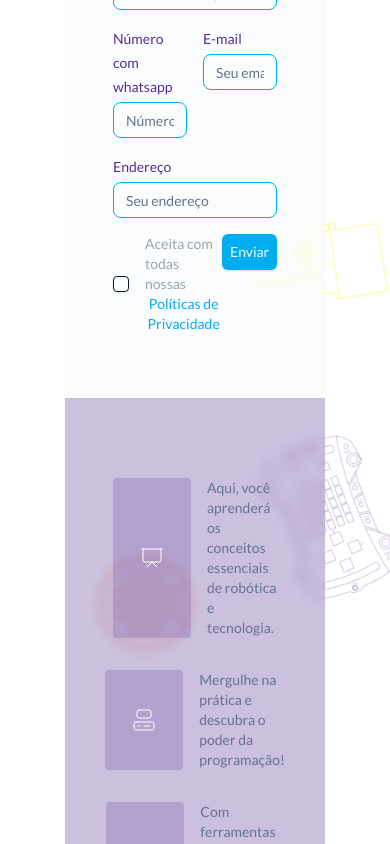
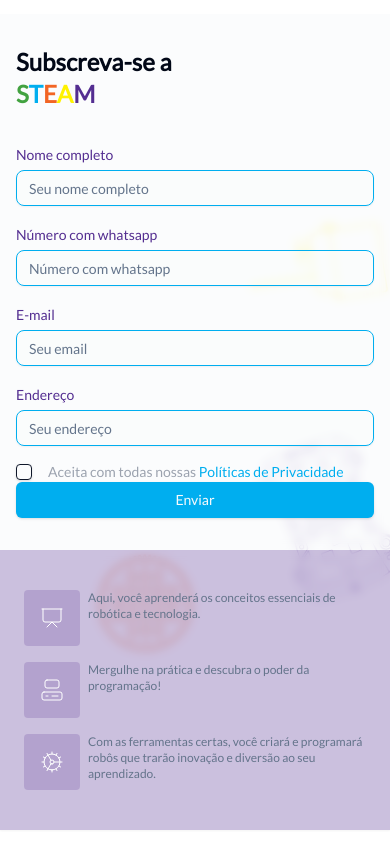
Before and after one commit to RutonC/steam, a Next.js app: page / in a window 390 px wide. Shown: the top 844 px of the page. Built offline with nearby package versions, Linux system fonts and the light colour scheme.

Commit message:
responsive layout

```diff
--- a/package.json
+++ b/package.json
@@ -25,6 +25,7 @@
     "@radix-ui/react-switch": "^1.1.0",
     "@radix-ui/react-toast": "^1.2.1",
     "@radix-ui/react-tooltip": "^1.1.2",
+    "@vercel/analytics": "^1.3.1",
     "class-variance-authority": "^0.7.0",
     "clsx": "^2.1.1",
     "lucide-react": "^0.436.0",
--- a/src/app/layout.tsx
+++ b/src/app/layout.tsx
@@ -3,6 +3,7 @@
 import "./globals.css";
 import { ThemeProvider } from "@/components/theme-provider";
 import { Toaster } from "@/components/ui/toaster";
+import {Analytics} from '@vercel/analytics/react'
 
 const inter = Inter({ subsets: ["latin"] });
 const lato = Lato({ weight:"400",subsets: ["latin"] });
@@ -20,7 +21,11 @@
   return (
     <html lang="en">
       <body className={lato.className}>
-        <ThemeProvider attribute="class" defaultTheme="system" enableSystem disableTransitionOnChange>{children} <Toaster/></ThemeProvider>
+        <ThemeProvider attribute="class" defaultTheme="system" enableSystem disableTransitionOnChange>
+          <Analytics/>
+          {children}
+          <Toaster/>
+          </ThemeProvider>
       </body>
     </html>
   );
--- a/src/app/page.tsx
+++ b/src/app/page.tsx
@@ -76,41 +76,138 @@
 
   }
   return (
-    <div className='back h-full w-screen flex items-center justify-center '>
-      <div className='grid md:grid-cols-3 grid-cols-1 shadow-sm w-2/3'>
-        <SideLeft/>
-        <div className='bg-slate-100/30 backdrop-blur-sm col-span-2 py-16 px-12 mds md:px-36'>
+    // <div className='back h-screen w-screen flex items-center justify-center '>
+    //   <div className='grid md:grid-cols-3 grid-cols-1 sm:grid-cols-1 shadow-sm w-2/3'>
+    //     <SideLeft/>
+    //     <div className='bg-slate-100/30 backdrop-blur-sm col-span-2 py-16 px-12 mds md:px-36'>
+    //      <div>
+    //       <span className='font-bold text-3xl'>Subscreva-se a <br/><span className='text-colorOne'>S</span><span className='text-colorTwo'>T</span><span className='text-colorThree'>E</span><span className='text-colorFour'>A</span><span className='text-colorFive'>M</span></span>
+
+    //       <form onSubmit={handleSubmit(handleSend)} className='space-y-4 mt-8'>
+
+    //         <div>
+    //         <Label htmlFor='name' className='text-sm font-medium text-colorFive'>Nome completo</Label>
+    //         <Input {...register("name")} id="name" type='text' placeholder='Seu nome completo' className='mt-1 w-full rounded-lg border-colorTwo bg-slate-50/30 px-3 py-2 text-[#333] placeholder:text-muted-foreground focus:border-colorTwo focus:ring-colorTwo'/>
+    //         {errors.name && <span className="text-red-500 text-sm">{errors.name.message}</span>}
+    //         </div>
+    //         <div className='grid grid-cols-1 md:grid-cols-2 gap-4'>
+    //         <div>
+    //         <Label htmlFor='phone' className='text-sm font-medium text-colorFive'>Número com whatsapp</Label>
+    //         <Input {...register("phone")} id="phone" type='text' placeholder='Número com whatsapp' className='mt-1 w-full rounded-lg border-colorTwo bg-slate-50/30 px-3 py-2 text-[#333] placeholder:text-muted-foreground focus:border-colorTwo focus:ring-colorTwo'/>
+    //         {errors.phone && <span className="text-red-500 text-sm">{errors.phone.message}</span>}
+    //         </div>
+    //         <div>
+    //         <Label htmlFor='email' className='text-sm font-medium text-colorFive'>E-mail</Label>
+    //         <Input {...register("email")} id="email" type='email' placeholder='Seu email' className='mt-1 w-full rounded-lg border-colorTwo bg-slate-50/30 px-3 py-2 text-[#333] placeholder:text-muted-foreground focus:border-colorTwo focus:ring-colorTwo'/>
+    //         {errors.email && <span className="text-red-500 text-sm">{errors.email.message}</span>}
+    //         </div>
+    //         </div>
+    //         <div>
+    //         <Label htmlFor='address' className='text-sm font-medium text-colorFive'>Endereço</Label>
+    //         <Input {...register("address")} id="address" type='text' placeholder='Seu endereço' className='mt-1 w-full rounded-lg border-colorTwo bg-slate-50/30 px-3 py-2 text-[#333] placeholder:text-muted-foreground focus:border-colorTwo focus:ring-colorTwo'/>
+    //         {errors.address && <span className="text-red-500 text-sm">{errors.address.message}</span>}
+    //         </div>
+    //         <div className='grid grid-cols-3'>
+    //           <div className='col-span-2'>
+    //             <div className='flex flex-row justify-items-center items-center'>
+    //             <Checkbox {...register("check")} className='mr-4 ' />
+    //            <span className='text-sm text-gray-400'>
+    //            Aceita com todas nossas <Dialog>
+    //             <DialogTrigger>
+    //            <span className='text-colorTwo cursor-pointer'> Políticas de Privacidade</span>
+    //             </DialogTrigger>
+    //             <ModalPrivacy message='lo'/>
+    //            </Dialog>
+    //             </span>
+    //             </div>
+    //             {errors.check && <span className="text-red-500 text-sm">{errors.check.message}</span>}
+    //           </div>
+    //           <Button disabled={loading} className={`bg-colorTwo hover:bg-colorFive ${loading ?? 'bg-slate-500'}`}>
+    //             Enviar
+    //           </Button>
+    //         </div>
+
+    //       </form>
+    //      </div>
+    //     </div>
+    //   </div>
+    // </div>
+
+    <div className='back h-screen w-screen flex items-center justify-center'>
+  <div className='grid grid-cols-1 sm:grid-cols-2 md:grid-cols-3 shadow-sm w-full sm:w-2/3'>
+    <SideLeft />
+    <div className='bg-slate-100/30 backdrop-blur-sm col-span-2 py-8 px-4 sm:py-16 sm:px-12 md:px-36'>
       <div>
-          <span className='font-bold text-3xl'>Subscreva-se a <br/><span className='text-colorOne'>S</span><span className='text-colorTwo'>T</span><span className='text-colorThree'>E</span><span className='text-colorFour'>A</span><span className='text-colorFive'>M</span></span>
+        <span className='font-bold text-2xl sm:text-3xl'>
+          Subscreva-se a <br/>
+          <span className='text-colorOne'>S</span>
+          <span className='text-colorTwo'>T</span>
+          <span className='text-colorThree'>E</span>
+          <span className='text-colorFour'>A</span>
+          <span className='text-colorFive'>M</span>
+        </span>
 
         <form onSubmit={handleSubmit(handleSend)} className='space-y-4 mt-8'>
-
           <div>
-            <Label htmlFor='name' className='text-sm font-medium text-colorFive'>Nome completo</Label>
-            <Input {...register("name")} id="name" type='text' placeholder='Seu nome completo' className='mt-1 w-full rounded-lg border-colorTwo bg-slate-50/30 px-3 py-2 text-[#333] placeholder:text-muted-foreground focus:border-colorTwo focus:ring-colorTwo'/>
+            <Label htmlFor='name' className='text-sm font-medium text-colorFive'>
+              Nome completo
+            </Label>
+            <Input
+              {...register("name")}
+              id="name"
+              type='text'
+              placeholder='Seu nome completo'
+              className='mt-1 w-full rounded-lg border-colorTwo bg-slate-50/30 px-3 py-2 text-[#333] placeholder:text-muted-foreground focus:border-colorTwo focus:ring-colorTwo'
+            />
             {errors.name && <span className="text-red-500 text-sm">{errors.name.message}</span>}
           </div>
-            <div className='grid grid-cols-2 gap-4'>
+
+          <div className='grid grid-cols-1 sm:grid-cols-2 gap-4'>
             <div>
-            <Label htmlFor='phone' className='text-sm font-medium text-colorFive'>Número com whatsapp</Label>
-            <Input {...register("phone")} id="phone" type='text' placeholder='Número com whatsapp' className='mt-1 w-full rounded-lg border-colorTwo bg-slate-50/30 px-3 py-2 text-[#333] placeholder:text-muted-foreground focus:border-colorTwo focus:ring-colorTwo'/>
+              <Label htmlFor='phone' className='text-sm font-medium text-colorFive'>
+                Número com whatsapp
+              </Label>
+              <Input
+                {...register("phone")}
+                id="phone"
+                type='text'
+                placeholder='Número com whatsapp'
+                className='mt-1 w-full rounded-lg border-colorTwo bg-slate-50/30 px-3 py-2 text-[#333] placeholder:text-muted-foreground focus:border-colorTwo focus:ring-colorTwo'
+              />
               {errors.phone && <span className="text-red-500 text-sm">{errors.phone.message}</span>}
             </div>
             <div>
-            <Label htmlFor='email' className='text-sm font-medium text-colorFive'>E-mail</Label>
-            <Input {...register("email")} id="email" type='email' placeholder='Seu email' className='mt-1 w-full rounded-lg border-colorTwo bg-slate-50/30 px-3 py-2 text-[#333] placeholder:text-muted-foreground focus:border-colorTwo focus:ring-colorTwo'/>
+              <Label htmlFor='email' className='text-sm font-medium text-colorFive'>
+                E-mail
+              </Label>
+              <Input
+                {...register("email")}
+                id="email"
+                type='email'
+                placeholder='Seu email'
+                className='mt-1 w-full rounded-lg border-colorTwo bg-slate-50/30 px-3 py-2 text-[#333] placeholder:text-muted-foreground focus:border-colorTwo focus:ring-colorTwo'
+              />
               {errors.email && <span className="text-red-500 text-sm">{errors.email.message}</span>}
             </div>
           </div>
+
           <div>
-            <Label htmlFor='address' className='text-sm font-medium text-colorFive'>Endereço</Label>
-            <Input {...register("address")} id="address" type='text' placeholder='Seu endereço' className='mt-1 w-full rounded-lg border-colorTwo bg-slate-50/30 px-3 py-2 text-[#333] placeholder:text-muted-foreground focus:border-colorTwo focus:ring-colorTwo'/>
+            <Label htmlFor='address' className='text-sm font-medium text-colorFive'>
+              Endereço
+            </Label>
+            <Input
+              {...register("address")}
+              id="address"
+              type='text'
+              placeholder='Seu endereço'
+              className='mt-1 w-full rounded-lg border-colorTwo bg-slate-50/30 px-3 py-2 text-[#333] placeholder:text-muted-foreground focus:border-colorTwo focus:ring-colorTwo'
+            />
             {errors.address && <span className="text-red-500 text-sm">{errors.address.message}</span>}
           </div>
-            <div className='grid grid-cols-3'>
-              <div className='col-span-2'>
-                <div className='flex flex-row justify-items-center items-center'>
-                <Checkbox {...register("check")} className='mr-4 ' />
+
+          <div className='grid grid-cols-1 sm:grid-cols-3'>
+            <div className='col-span-2 flex items-center'>
+              <Checkbox {...register("check")} className='mr-4'/>
               <span className='text-sm text-gray-400'>
                 Aceita com todas nossas <Dialog>
                 <DialogTrigger>
@@ -121,7 +218,6 @@
               </span>
             </div>
             {errors.check && <span className="text-red-500 text-sm">{errors.check.message}</span>}
-              </div>
             <Button disabled={loading} className={`bg-colorTwo hover:bg-colorFive ${loading ?? 'bg-slate-500'}`}>
               Enviar
             </Button>
@@ -132,6 +228,7 @@
     </div>
   </div>
 </div>
+
   )
 }
 
--- a/src/components/side-left.tsx
+++ b/src/components/side-left.tsx
@@ -2,25 +2,34 @@
 
 export default function SideLeft(){
   return(
-    <div className='order-last md:order-first flex flex-col gap-8 bg-colorFive/30 backdrop-blur-sm px-12 py-20'>
-          <div className='flex flex-row justify-center gap-4'>
-          <div className='log p-6 bg-colorFive/20 rounded-sm flex justify-items-center items-center justify-center'>
-            <Presentation strokeWidth={1} width={30} className=' text-white'/>
+    <div className='order-last md:order-first flex flex-col gap-4 sm:gap-6 md:gap-8 bg-colorFive/30 backdrop-blur-sm px-6 py-10 sm:px-8 sm:py-14 md:px-12 md:py-20'>
+    <div className='flex flex-row justify-center gap-2 sm:gap-4'>
+      <div className='log p-4 sm:p-5 md:p-6 bg-colorFive/20 rounded-sm flex justify-items-center items-center justify-center'>
+        <Presentation strokeWidth={1} width={24}  className='text-white w-[24px] sm:w-[28] md:w-[30]'/>
       </div>
-            <p className='text-sm text-slate-500 let'>Aqui, você aprenderá os conceitos essenciais de robótica e tecnologia.</p>
+      <p className='text-xs sm:text-sm text-slate-500'>
+        Aqui, você aprenderá os conceitos essenciais de robótica e tecnologia.
+      </p>
     </div>
-          <div className='flex flex-row justify-center gap-4'>
-            <div className='log p-6 bg-colorFive/20 rounded-sm flex justify-items-center items-center justify-center'>
-            <Computer strokeWidth={1} width={30} className=' text-white '/>
+
+    <div className='flex flex-row justify-center gap-2 sm:gap-4'>
+      <div className='log p-4 sm:p-5 md:p-6 bg-colorFive/20 rounded-sm flex justify-items-center items-center justify-center'>
+        <Computer strokeWidth={1} width={24}  className='text-white w-[24px] sm:w-[28] md:w-[30] '/>
       </div>
-            <p className='text-sm text-slate-500 let'>Mergulhe na prática e descubra o poder da programação!</p>
+      <p className='text-xs sm:text-sm text-slate-500'>
+        Mergulhe na prática e descubra o poder da programação!
+      </p>
     </div>
-          <div className='flex flex-row justify-center gap-4'>
-          <div className='log p-6 bg-colorFive/20 rounded-sm flex justify-items-center items-center justify-center'>
-            <Cog strokeWidth={1} width={30} className=' text-white'/>
+
+    <div className='flex flex-row justify-center gap-2 sm:gap-4'>
+      <div className='log p-4 sm:p-5 md:p-6 bg-colorFive/20 rounded-sm flex justify-items-center items-center justify-center'>
+        <Cog strokeWidth={1} width={24} className='text-white w-[24px] sm:w-[28] md:w-[30]'/>
       </div>
-            <p className='text-sm text-slate-500 let'>Com ferramentas certas, você criará e programará robôs que trarão inovação e diversão ao seu aprenduzado.</p>
+      <p className='text-xs sm:text-sm text-slate-500'>
+        Com as ferramentas certas, você criará e programará robôs que trarão inovação e diversão ao seu aprendizado.
+      </p>
     </div>
   </div>
+
   )
 }
```
Also changed, not shown: src/app/globals.css (line endings or trailing spaces), 1 other file (tests, documents, lock files or other folders). Lines whose indentation alone changed are shown as unchanged.
